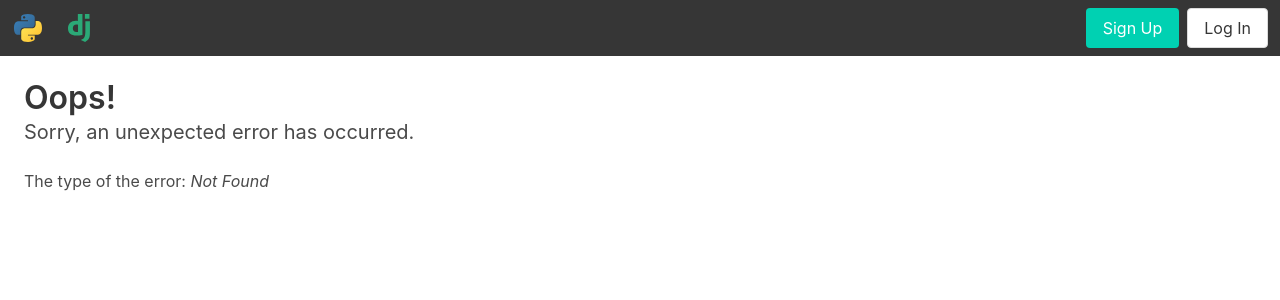
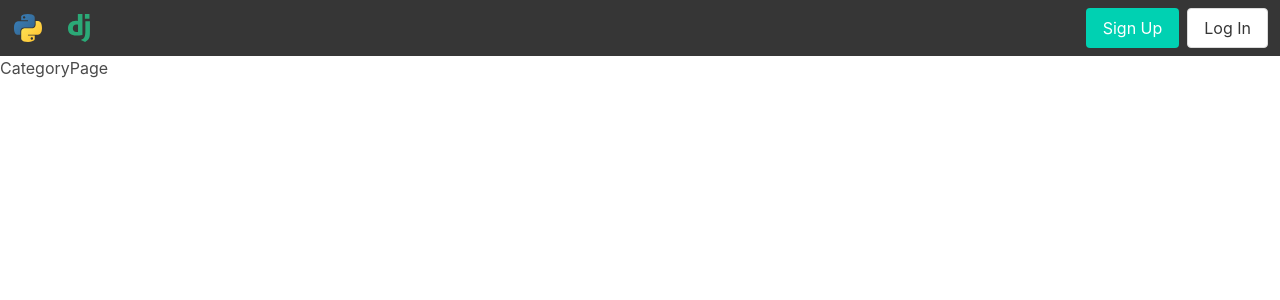
Before and after one commit to Kasaklalita/questions-api, a React (Vite) app in the folder TWTBAPD_frontend/: page /1 in a window 1280 px wide. Before the commit this address had no page. Shown: the top 300 px of the page. Built offline with nearby package versions, Linux system fonts and the light colour scheme.

Commit message:
Added renewed routing

```diff
--- a/TWTBAPD_frontend/src/App.jsx
+++ b/TWTBAPD_frontend/src/App.jsx
@@ -1,36 +1,19 @@
 import React from "react";
 import MainNavbar from "./components/layout/MainNavbar";
-import MainSidebar from "./components/layout/MainSidebar";
-import IntroductionSection from "./components/layout/IntroductionSection";
-import HomepageQuestions from "./components/layout/HomepageQuestions";
-import {
-  createBrowserRouter,
-  RouterProvider,
-  Route,
-} from "react-router-dom";
-import HomePage from "./routes/HomePage";
-import Error404 from "./routes/Error404";
-
-const router = createBrowserRouter([
-  {
-    path: "/",
-    element: <HomePage/>,
-    errorElement: <Error404/>
-  },
-]);
+import { Routes, Route } from "react-router-dom";
+import HomePage from "./routes/HomePage.jsx";
+import CategoryPage from "./routes/CategoryPage";
 
 function App() {
-
-
-  return (
-    <div className="App">
-      <MainNavbar />
-      <div className="columns m-0 p-5">
-        {/*<MainSidebar />*/}
-        <RouterProvider router={router} />
-      </div>
-    </div>
-  );
+	return (
+		<div className="App">
+			<MainNavbar />
+			<Routes>
+				<Route path="/" element={<HomePage />} />
+				<Route path="/:category" element={<CategoryPage />} />
+			</Routes>
+		</div>
+	);
 }
 
 export default App;
--- a/TWTBAPD_frontend/src/main.jsx
+++ b/TWTBAPD_frontend/src/main.jsx
@@ -3,11 +3,12 @@ import ReactDOM from "react-dom/client";
 import App from "./App";
 import "bulma/css/bulma.min.css";
 import axios from "axios";
+import { BrowserRouter } from "react-router-dom";
 
 axios.defaults.baseURL = "http://127.0.0.1:8000/api/v1/";
 
 ReactDOM.createRoot(document.getElementById("root")).render(
-  <React.StrictMode>
-    <App />
-  </React.StrictMode>
+	<BrowserRouter>
+		<App />
+	</BrowserRouter>
 );
--- /dev/null
+++ b/TWTBAPD_frontend/src/routes/CategoryPage.jsx
@@ -0,0 +1,3 @@
+export default function CategoryPage() {
+	return <div className="CategoryPage">CategoryPage</div>;
+}
--- a/TWTBAPD_frontend/src/routes/Error404.jsx
+++ /dev/null
@@ -1,16 +0,0 @@
-import { useRouteError } from "react-router-dom";
-
-export default function Error404() {
-	const error = useRouteError();
-	console.error(error);
-
-	return (
-		<div id="error-page">
-			<h1 className="title">Oops!</h1>
-			<p className="subtitle">Sorry, an unexpected error has occurred.</p>
-			<p className="block">
-				The type of the error: <i>{error.statusText || error.message}</i>
-			</p>
-		</div>
-	);
-}
--- a/TWTBAPD_frontend/src/routes/HomePage.jsx
+++ b/TWTBAPD_frontend/src/routes/HomePage.jsx
@@ -1,11 +1,12 @@
 import React from "react";
 import HomepageQuestions from "../components/layout/HomepageQuestions";
 import IntroductionSection from "../components/layout/IntroductionSection";
+import {Link} from "react-router-dom";
 
 function HomePage() {
 	return (
-		<div className="column is-9 content">
-			<IntroductionSection/>
+		<div>
+			<IntroductionSection />
 			<div>
 				<p className="block">
 					Вас ждет собеседование на должность Python-разработчика, и вы хотите
@@ -29,7 +30,7 @@ function HomePage() {
 					на собеседовании по Python.
 				</p>
 			</div>
-			<HomepageQuestions/>
+			<HomepageQuestions />
 		</div>
 	);
 }
```
